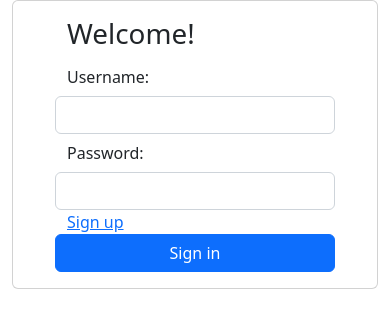
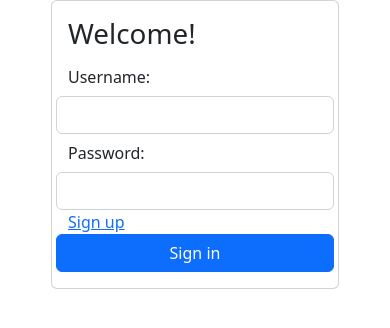
Before and after one commit to TymoteuszMH/BobrowyLasLore, an Angular app in the folder UI/: page / in a window 390 px wide. Shown: the top 328 px of the page. Built offline with nearby package versions, Linux system fonts and the light colour scheme.

Commit message:
changed card size
changed card size for mobile devices

```diff
--- a/UI/src/app/modules/login/login.component.html
+++ b/UI/src/app/modules/login/login.component.html
@@ -1,6 +1,6 @@
 <div class="container">
-    <div class="card mx-auto">
-        <div class="card-body mx-auto" style="max-width: 18rem;">
+    <div class="card mx-auto" style="max-width: 18rem;">
+        <div class="card-body mx-auto">
             <div class="card-title">
                 <h1>Welcome!</h1>
             </div>
```
